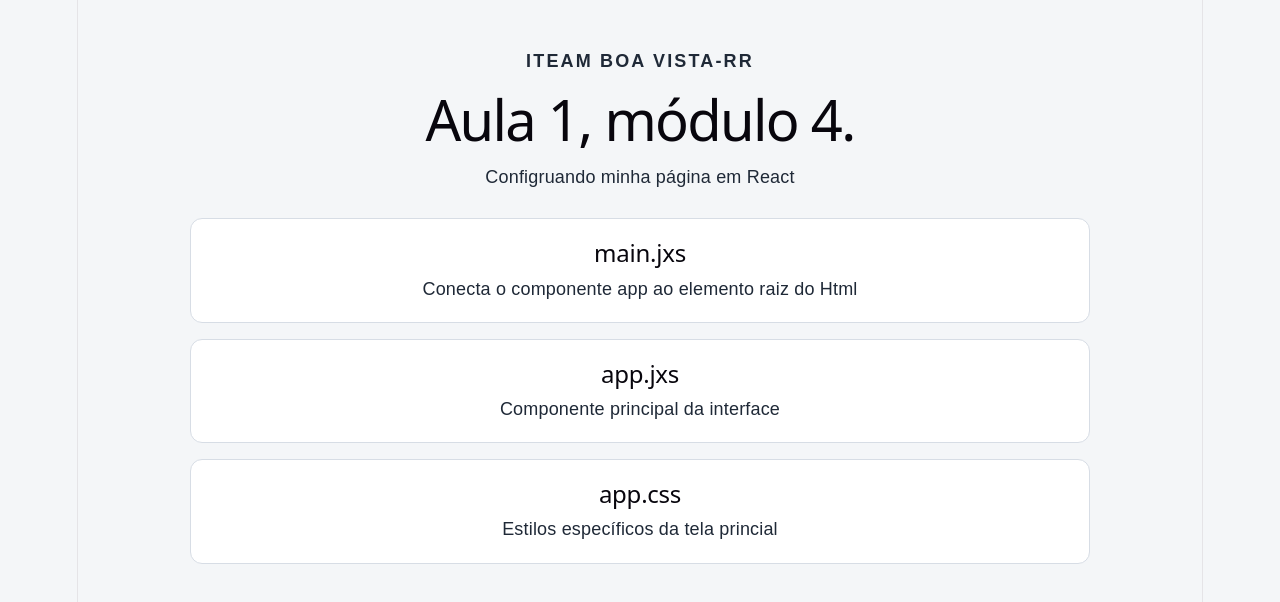
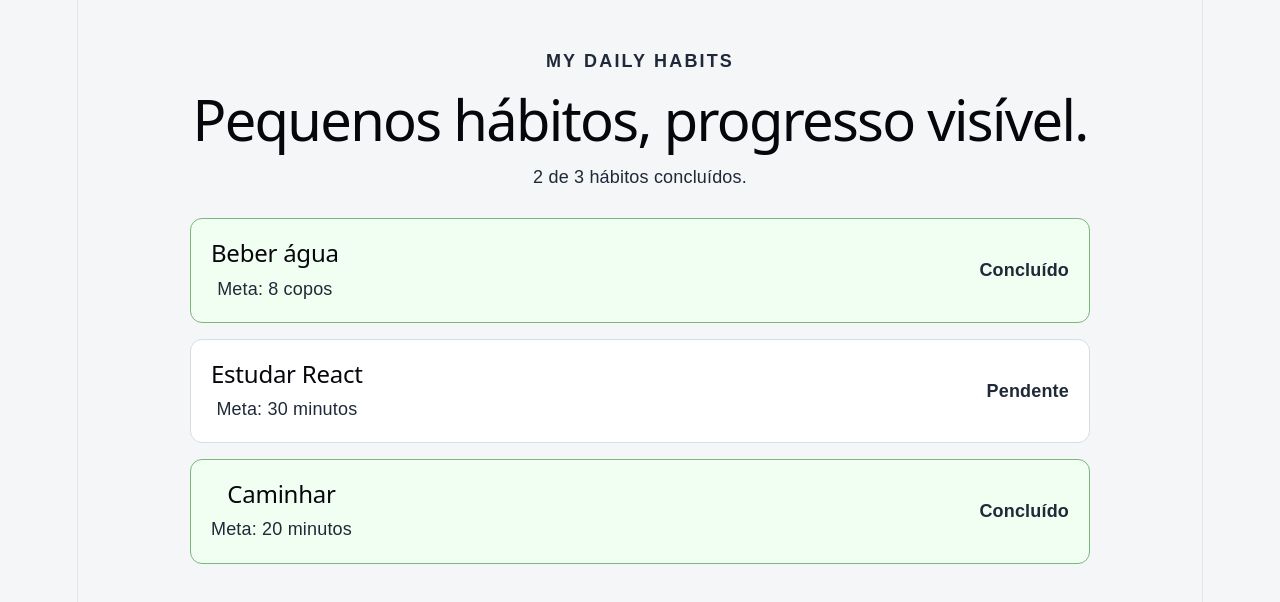
Before and after one commit to lucassilvafaceboook-sudo/my-daily-habits, a React (Vite) app: page / in a window 1280 px wide. Shown: the top 602 px of the page. Built offline with nearby package versions, Linux system fonts and the light colour scheme.

Commit message:
conteúdo sincronizado até a aula 2

```diff
--- a/src/App.css
+++ b/src/App.css
@@ -32,8 +32,21 @@
 }
 
 .habit-card {
+  display: flex;
+  align-items: center;
+  justify-content: space-between;
+  gap: 16px;
   padding: 20px;
   border: 1px solid #d7dde5;
   border-radius: 12px;
   background: #ffffff;
 }
+
+.habit-card.is-complete {
+  border-color: #78b87a;
+  background: #f0fff2;
+}
+
+.habit-status {
+  font-weight: 700;
+}
--- a/src/App.jsx
+++ b/src/App.jsx
@@ -1,30 +1,22 @@
 import "./App.css";
+import HabitList from "./components/HabitList";
+import { initialHabits } from "./data/habits";
 
 export default function App() {
+  const completedCount = initialHabits.filter(
+    (habit) => habit.completed,
+  ).length;
+
   return (
     <main className="app">
       <header className="hero">
-        <p className="eyebrow">ITEAM BOA VISTA-RR</p>
-        <h1>Aula 1, módulo 4.</h1>
-        <p>Configruando minha página em React</p>
+        <p className="eyebrow">MY DAILY HABITS</p>
+        <h1>Pequenos hábitos, progresso visível.</h1>
+        <p>
+          {completedCount} de {initialHabits.length} hábitos concluídos.
+        </p>
       </header>
-
-      <section className="habit-list" aria-label="Hábitos de hoje">
-        <article className="habit-card">
-          <h2>main.jxs</h2>
-          <p>Conecta o componente app ao elemento raiz do Html</p>
-        </article>
-
-        <article className="habit-card">
-          <h2>app.jxs</h2>
-          <p>Componente principal da interface</p>
-        </article>
-
-        <article className="habit-card">
-          <h2>app.css</h2>
-          <p>Estilos específicos da tela princial</p>
-        </article>
-      </section>
+      <HabitList habits={initialHabits} />
     </main>
   );
 }
--- /dev/null
+++ b/src/components/HabitCard.jsx
@@ -0,0 +1,13 @@
+export default function HabitCard({ title, goal, completed }) {
+  return (
+    <article className={`habit-card ${completed ? "is-complete" : ""}`}>
+      <div>
+        <h2>{title}</h2>
+        <p>Meta: {goal}</p>
+      </div>
+      <span className="habit-status">
+        {completed ? "Concluído" : "Pendente"}
+      </span>
+    </article>
+  );
+}
--- /dev/null
+++ b/src/components/HabitList.jsx
@@ -0,0 +1,20 @@
+import HabitCard from "./HabitCard";
+
+export default function HabitList({ habits }) {
+  if (habits.length === 0) {
+    return <p>Nenhum hábito cadastrado.</p>;
+  }
+
+  return (
+    <section className="habit-list" aria-label="Hábitos de hoje">
+      {habits.map((habit) => (
+        <HabitCard
+          key={habit.id}
+          title={habit.title}
+          goal={habit.goal}
+          completed={habit.completed}
+        />
+      ))}
+    </section>
+  );
+}
--- /dev/null
+++ b/src/data/habits.js
@@ -0,0 +1,20 @@
+export const initialHabits = [
+  {
+    id: "water",
+    title: "Beber água",
+    goal: "8 copos",
+    completed: true,
+  },
+  {
+    id: "react-study",
+    title: "Estudar React",
+    goal: "30 minutos",
+    completed: false,
+  },
+  {
+    id: "walk",
+    title: "Caminhar",
+    goal: "20 minutos",
+    completed: true,
+  },
+];
--- a/src/index.css
+++ b/src/index.css
@@ -1,3 +1,4 @@
+
 :root {
   --text: #6b6375;
   --text-h: #08060d;
@@ -33,7 +34,7 @@
 @media (prefers-color-scheme: dark) {
   :root {
     --text: #9ca3af;
-    --text-h: #f3f4f6;
+    --text-h: #04112c;
     --bg: #16171d;
     --border: #2e303a;
     --code-bg: #1f2028;
```
